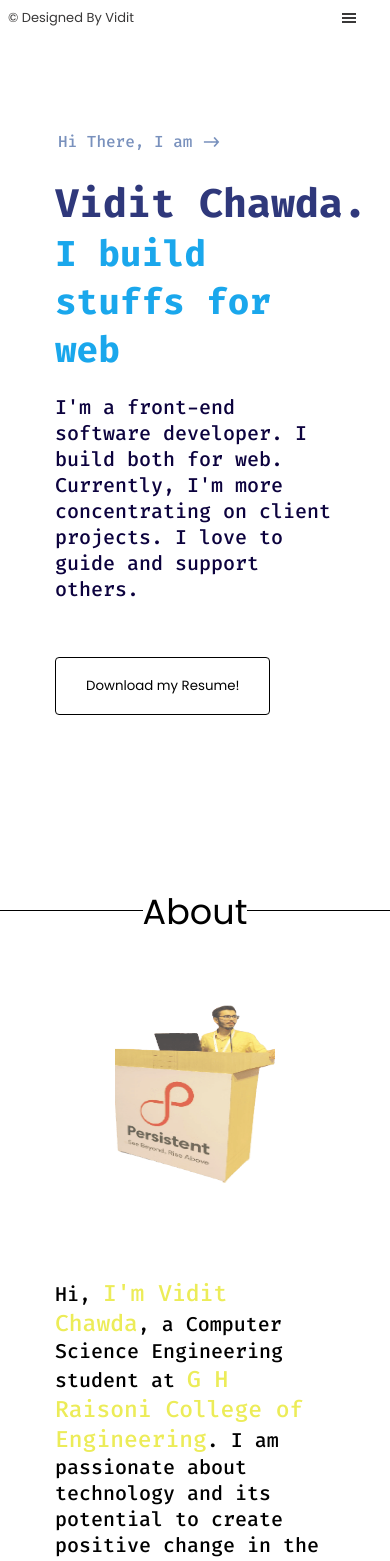
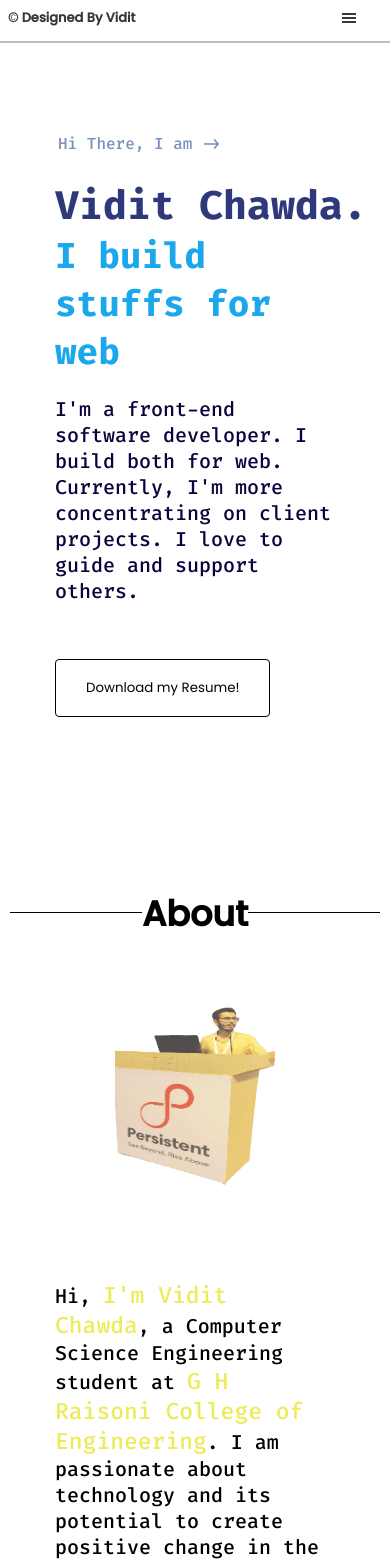
Before and after one commit to ViditChawda/portfolio-final-, a Next.js app: page / in a window 390 px wide. Shown: the top 1561 px of the page. Built offline with nearby package versions, Linux system fonts and the light colour scheme.

Commit message:
about heading

```diff
--- a/src/styles/components/Heading.module.scss
+++ b/src/styles/components/Heading.module.scss
@@ -1,13 +1,59 @@
 @import url('https://fonts.googleapis.com/css2?family=Poppins:ital,wght@1,600&display=swap');
-.heading{
+
+.heading {
     display: flex;
     justify-content: center;
     font-family: 'Poppins', sans-serif;
+    font-weight: 900;
+    margin: 0px 10px;
     font-size: 35px;
+
+    .line {
+        width: 480px;
+        border-top: 1px solid black;
+        margin-top: 25px;
+    }
 }
 
-.line{
-    width : 350px;
-    border-top: 1px solid black;
-    margin-top: 25px;
+
+
+
+@media screen and (max-width: 1200px) {
+    .heading{
+        .line{
+            width: 300px;
+        }
+    }
 }
+
+@media screen and (max-width: 1000px) {
+    .heading{
+        .line{
+            width: 280px;
+        }
+    }
+}
+
+@media screen and (max-width: 750px) {
+    .heading{
+        .line{
+            width: 250px;
+        }
+    }
+}
+
+@media screen and (max-width: 600px) {
+    .heading{
+        .line{
+            width: 200px;
+        }
+    }
+}
+
+@media screen and (max-width: 550px) {
+    .heading{
+        .line{
+            width: 150px;
+        }
+    }
+}
--- a/src/styles/containers/About.module.scss
+++ b/src/styles/containers/About.module.scss
@@ -34,6 +34,7 @@
             width: 400px;
             height: 400px;
             margin: auto;
+            z-index: 0;
             opacity: 0.7;
         }
     }
--- a/src/styles/containers/Header.module.scss
+++ b/src/styles/containers/Header.module.scss
@@ -1,13 +1,15 @@
-@import url('https://fonts.googleapis.com/css2?family=Poppins:ital,wght@1,600&display=swap');
-@import url('https://fonts.googleapis.com/css2?family=Fira+Code:wght@500&display=swap');
+// @import url('https://fonts.googleapis.com/css2?family=Poppins:ital,wght@1,600&display=swap');
+// @import url('https://fonts.googleapis.com/css2?family=Fira+Code:wght@500&display=swap');
 
 .mainnav {
     position: sticky;
     top: 0;
+    font-weight: 600;
     background-color: white;
     font-family: 'Poppins', sans-serif;
     color: rgb(57, 56, 56);
     display: flex;
+    border-bottom: 2px solid rgb(190, 188, 188);
     justify-content: space-between;
     padding: 18px;
     font-size: large;
@@ -20,6 +22,7 @@
     .navoptions {
         display: flex;
         font-size: 15px;
+        font-weight: 300;
         font-family: 'Fira Code', monospace;
         justify-content: space-around;
         width: 40%;
```
